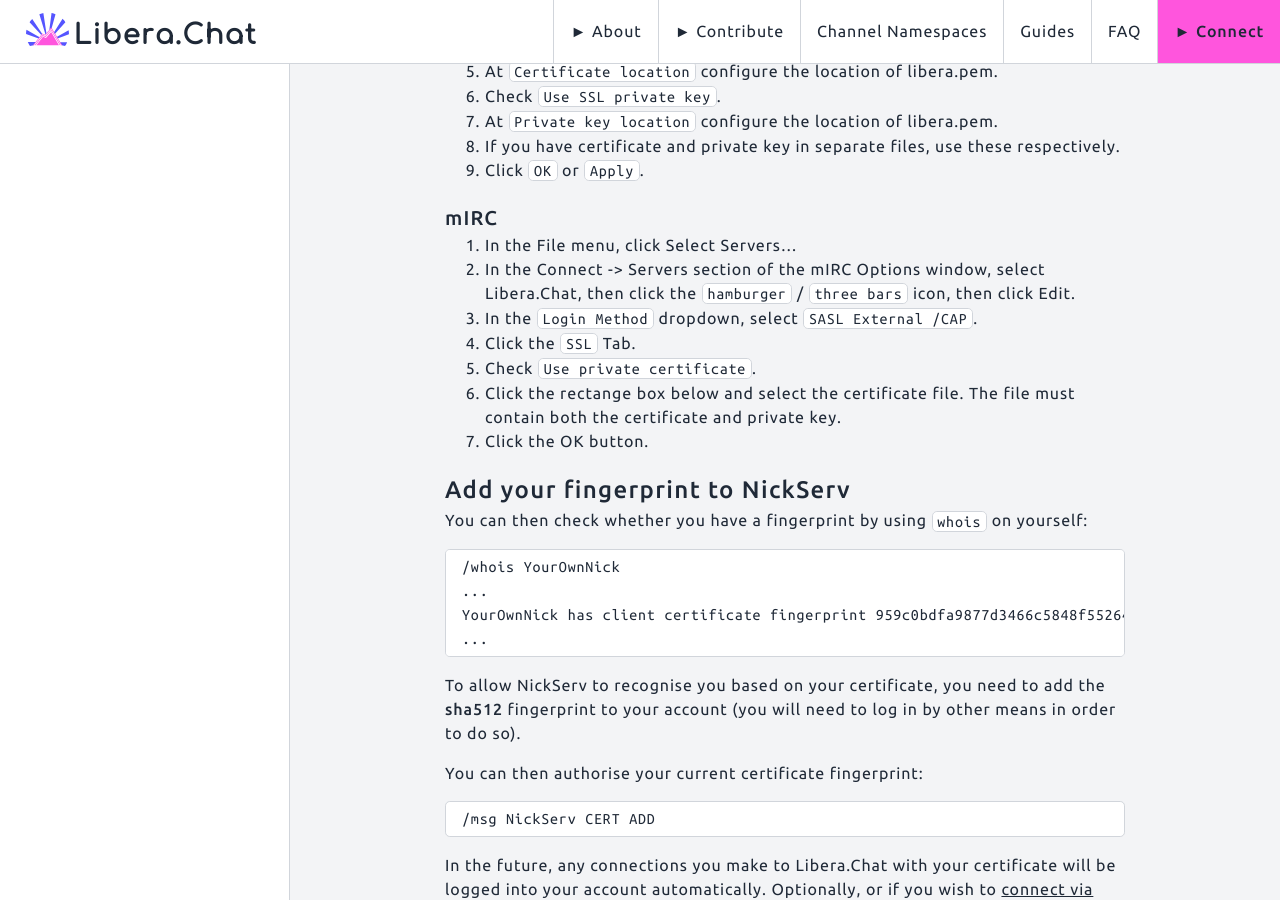
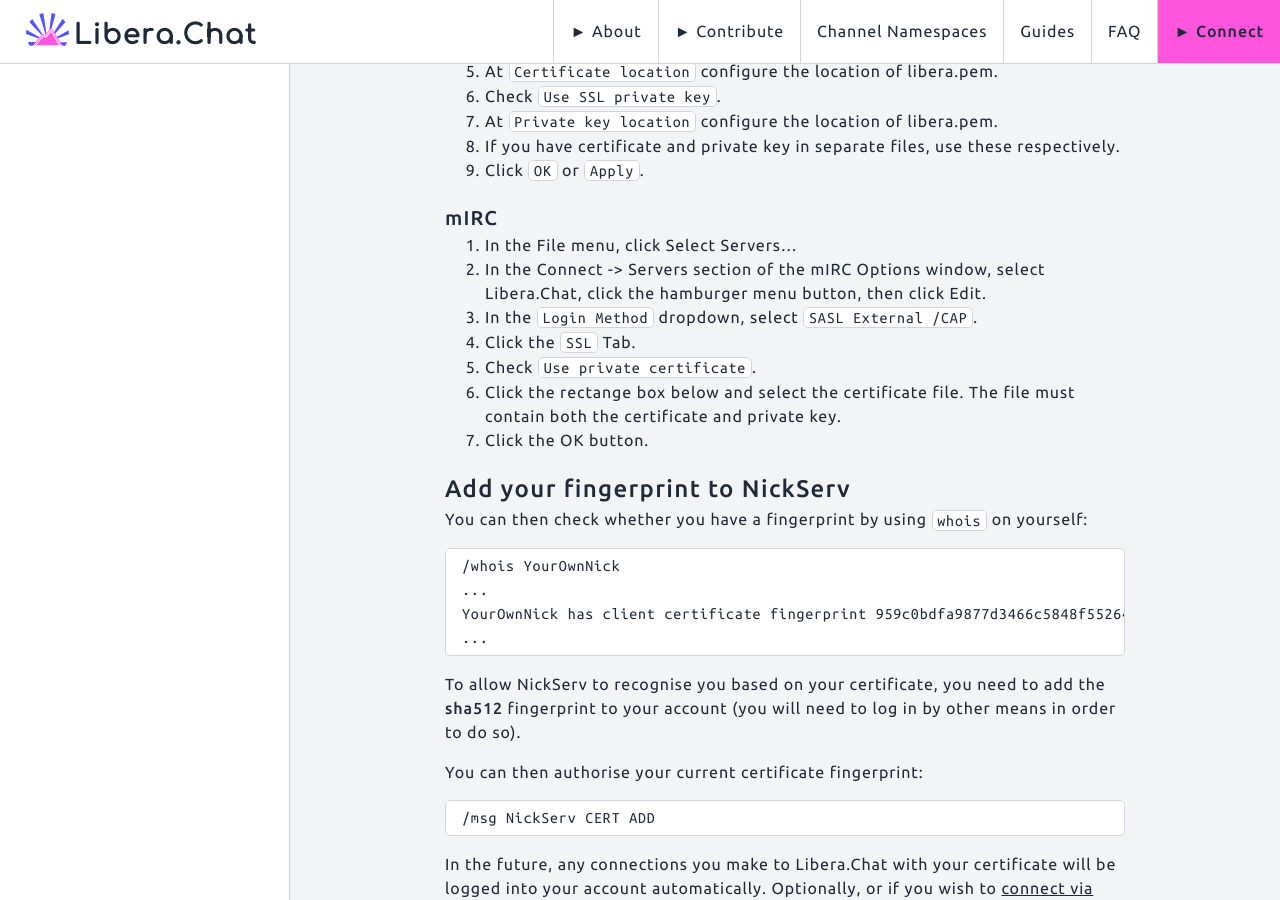
Before and after one commit to Libera-Chat/libera-chat.github.io, a Jekyll site: the page built from content/_guides/certfp.md, in a window 1280 px wide and 900 px high, scrolled down 3388 px. Built offline with Jekyll 4.4.1, drawn with Linux system fonts in a browser that asks for light colours.

Commit message:
Fix markdown lints
Adjusts phrasing in step 2 to make the line split nicely into 2 lines rather than 3. "Hamburger menu button" as a search term gets relevant web and image search results.

```diff
--- a/content/_guides/certfp.md
+++ b/content/_guides/certfp.md
@@ -184,13 +184,14 @@
 ### mIRC
 
 1. In the File menu, click Select Servers...
-2. In the Connect -> Servers section of the mIRC Options window, select Libera.Chat, then click the `hamburger` / `three bars` icon, then click Edit.
+2. In the Connect -> Servers section of the mIRC Options window,
+   select Libera.Chat, click the hamburger menu button, then click Edit.
 3. In the `Login Method` dropdown, select `SASL External /CAP`.
 4. Click the `SSL` Tab.
 5. Check `Use private certificate`.
-6. Click the rectange box below and select the certificate file. The file must contain both the certificate and private key.
+6. Click the rectange box below and select the certificate file.
+   The file must contain both the certificate and private key.
 7. Click the OK button.
-
 
 ## Add your fingerprint to NickServ
 
```
